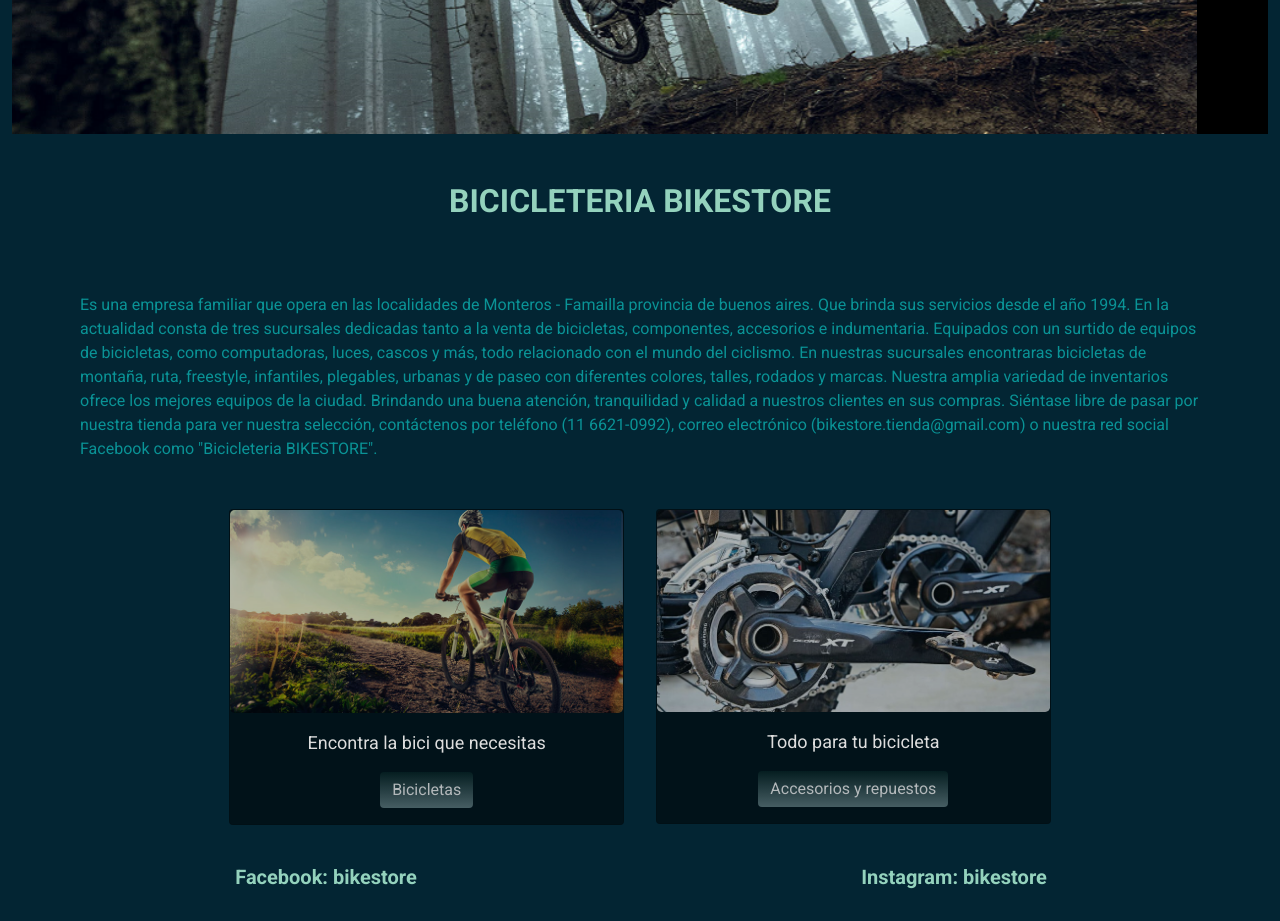
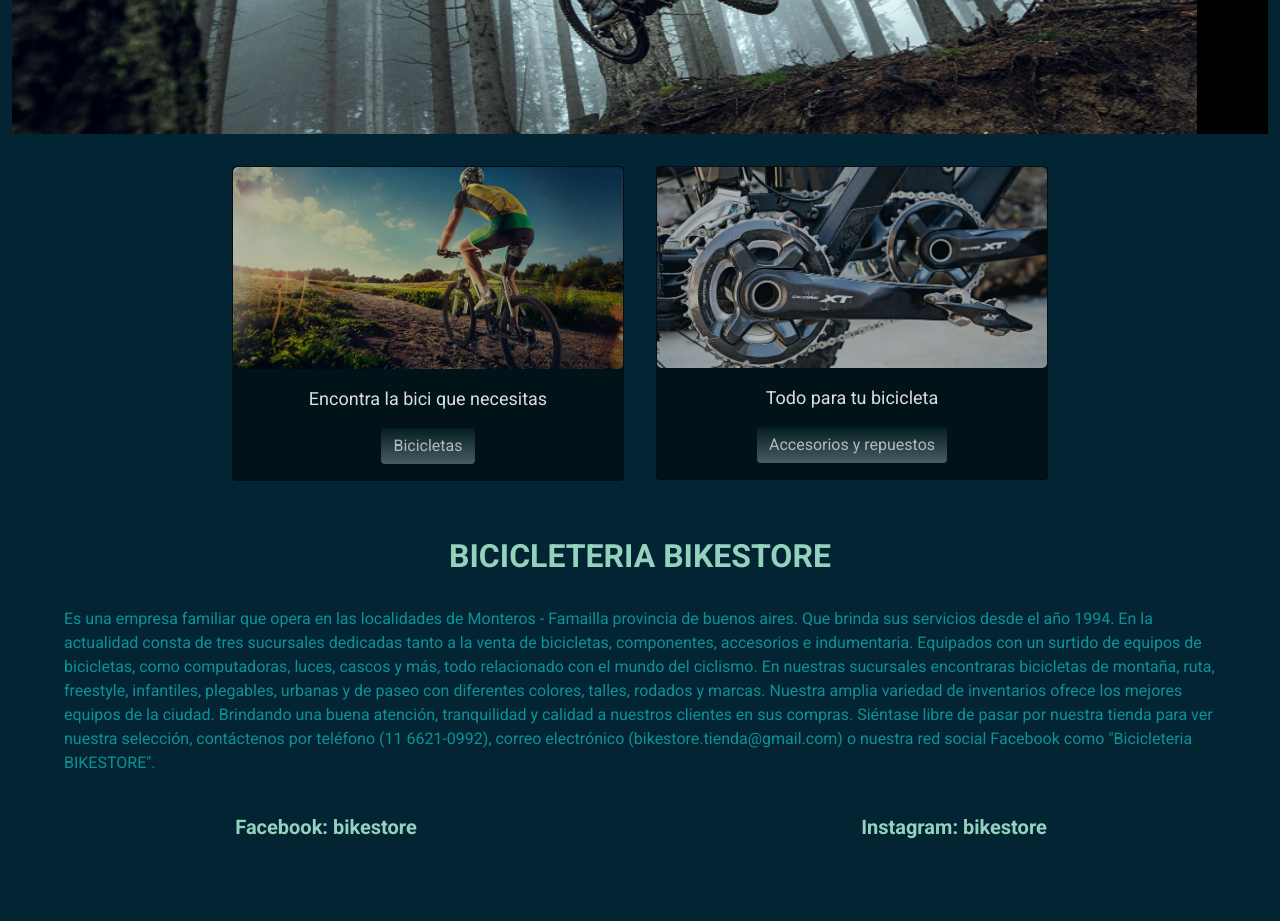
Before and after one commit to matiasdamianarevalo/sass, a website: page index.html in a window 1280 px wide. Shown: the part 280-1201 px from the top of the page. After the commit the page ends 1151 px from the top, so only its background shows below. Drawn offline with nearby package versions, Linux system fonts and the light colour scheme.

Commit message:
modifico index

```diff
--- a/index.html
+++ b/index.html
@@ -20,7 +20,6 @@
 	<link href="https://cdn.jsdelivr.net/npm/bootstrap@5.0.2/dist/css/bootstrap.min.css" rel="stylesheet" integrity="sha384-EVSTQN3/azprG1Anm3QDgpJLIm9Nao0Yz1ztcQTwFspd3yD65VohhpuuCOmLASjC" crossorigin="anonymous">
 	<link rel="stylesheet" href="css/style.css">
 	<link rel="shortcut icon" href="img/favicon.jpg">
-
 </head>
 <body>
 	<nav class="navbar navbar-expand-lg navbar-dark sticky-top">
@@ -87,16 +86,8 @@
 			</div>
 		</div>
 	</header>
-	<main class="main__container">
-		<div class="main__texts">
-			<h2 class="title text-center p-5">BICICLETERIA BIKESTORE</h2>
-			<p class="parrafo p-3">Es una empresa familiar que opera en las localidades de Monteros - Famailla provincia de buenos aires. Que brinda sus servicios desde el año 1994. En la actualidad consta de tres sucursales dedicadas tanto a la venta de bicicletas, componentes, accesorios e indumentaria. Equipados con un surtido de equipos de bicicletas, como computadoras, luces, cascos y más, todo relacionado con el mundo del ciclismo.
-			En nuestras sucursales encontraras bicicletas de montaña, ruta, freestyle, infantiles, plegables, urbanas y de paseo con diferentes colores, talles, rodados y marcas. Nuestra amplia variedad de inventarios ofrece los mejores equipos de la ciudad. Brindando una buena atención, tranquilidad y calidad a nuestros clientes en sus compras.
-			Siéntase libre de pasar por nuestra tienda para ver nuestra selección, contáctenos por teléfono (11 6621-0992), correo electrónico (bikestore.tienda@gmail.com) o nuestra red social Facebook como "Bicicleteria BIKESTORE".</p>
-		</div>
-	</main>
 	<div class="card__container">
-			<div class="container-fluid">
+		<div class="container-fluid p-3">
 			<div class="row justify-content-center">
 				<div class="col-sm-12 col-md-4 p-3">
 					<div class="hovercard">
@@ -123,6 +114,14 @@
 			</div>
 		</div>
 	</div>
+	<main class="main__container">
+		<div class="main__texts">
+			<h2 class="title text-center p-4">BICICLETERIA BIKESTORE</h2>
+			<p class="parrafo">Es una empresa familiar que opera en las localidades de Monteros - Famailla provincia de buenos aires. Que brinda sus servicios desde el año 1994. En la actualidad consta de tres sucursales dedicadas tanto a la venta de bicicletas, componentes, accesorios e indumentaria. Equipados con un surtido de equipos de bicicletas, como computadoras, luces, cascos y más, todo relacionado con el mundo del ciclismo.
+			En nuestras sucursales encontraras bicicletas de montaña, ruta, freestyle, infantiles, plegables, urbanas y de paseo con diferentes colores, talles, rodados y marcas. Nuestra amplia variedad de inventarios ofrece los mejores equipos de la ciudad. Brindando una buena atención, tranquilidad y calidad a nuestros clientes en sus compras.
+			Siéntase libre de pasar por nuestra tienda para ver nuestra selección, contáctenos por teléfono (11 6621-0992), correo electrónico (bikestore.tienda@gmail.com) o nuestra red social Facebook como "Bicicleteria BIKESTORE".</p>
+		</div>
+	</main>
 	<footer class="container-fluid p-4">
 		<div>
 			<div class="row text-center">
```
Lines whose indentation alone changed are shown as unchanged.
